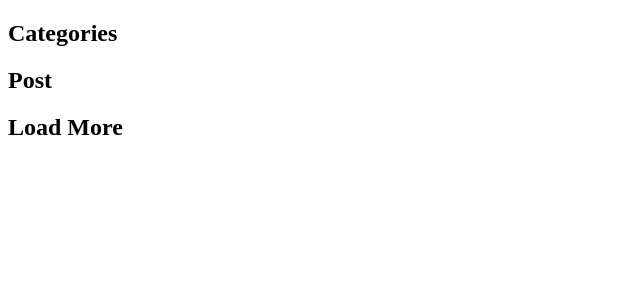
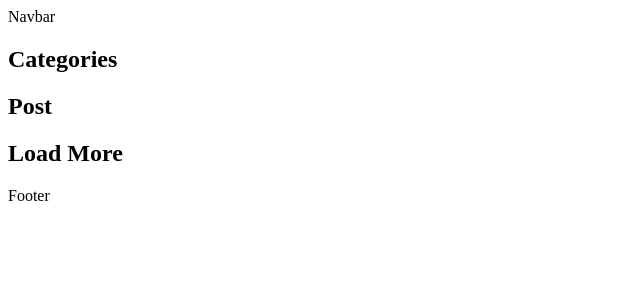
Before and after one commit to kemaltf/nextjst13-flexible, a Next.js app: page / in a window 1280 px wide. Shown: the top 300 px of the page, without its empty margins (0-640 px from the left). Built offline with nearby package versions, Linux system fonts and the light colour scheme.

Commit message:
wrap the main children with navbar, main, and footer for best practices

```diff
--- a/app/layout.tsx
+++ b/app/layout.tsx
@@ -6,7 +6,11 @@ export const metadata = {
 export default function RootLayout({ children }: { children: React.ReactNode }) {
   return (
     <html lang="en">
-      <body>{children}</body>
+      <body>
+        Navbar
+        <main>{children}</main>
+        Footer
+      </body>
     </html>
   );
 }
```
